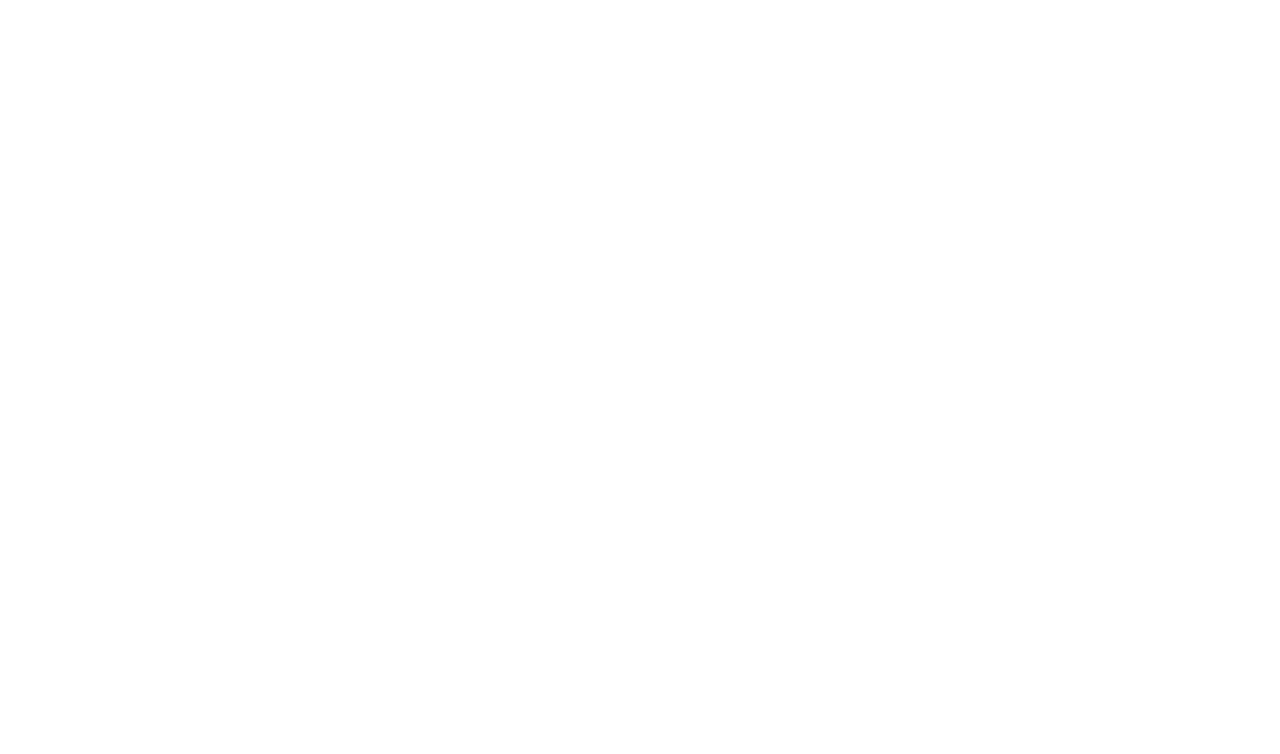
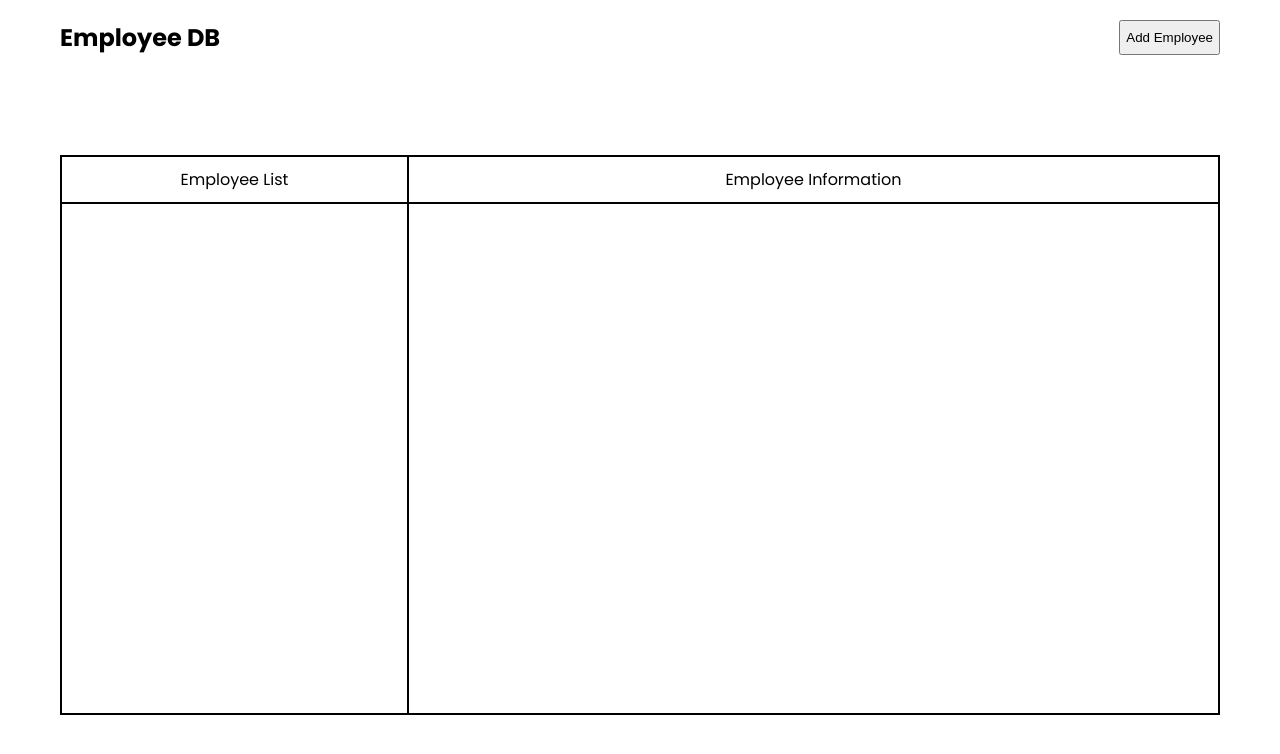
Before and after one commit to sravan-msk/Employee-DB, a plain HTML site: page index.html in a window 1280 px wide. Drawn offline with Linux system fonts and the light colour scheme.

Commit message:
Empolyee DB

```diff
--- a/index.html
+++ b/index.html
@@ -6,9 +6,26 @@
     <meta name="viewport" content="width=device-width, initial-scale=1.0">
     <title>Employee DB</title>
     <link rel="stylesheet" href="style.css">
+
 </head>
 
 <body>
+    <div class="container">
+        <section class="header">
+            <h2>Employee DB</h2>
+            <button id="addEmp">Add Employee</button>
+        </section>
+        <div class="empContainer">
+            <div class="empListcontainer">
+                <div class="empListHeading">Employee List</div>
+                <div id="empList"></div>
+            </div>
+            <div class="empInfoContainer">
+                <div class="empInfoHeading">Employee Information</div>
+                <div id="empInfo"></div>
+            </div>
+        </div>
+    </div>
     <script src="script.js"></script>
 </body>
 
--- a/style.css
+++ b/style.css
@@ -0,0 +1,68 @@
+@import url('https://fonts.googleapis.com/css2?family=Poppins:ital,wght@0,100;0,200;0,300;0,400;0,500;0,600;0,700;0,800;0,900;1,100;1,200;1,300;1,400;1,500;1,600;1,700;1,800;1,900&display=swap');
+
+* {
+    padding: 0;
+    margin: 0;
+    box-sizing: border-box;
+}
+
+html,
+body {
+    height: 100%;
+    width: 100%;
+    font-family: 'Poppins';
+}
+
+.container {
+    max-width: 1200px;
+    margin-inline: auto;
+    padding: 20px;
+    /* background-color: red; */
+}
+
+.header {
+    display: flex;
+    justify-content: space-between;
+}
+
+.empContainer {
+    margin-top: 100px;
+    display: flex;
+    border: 2px solid black;
+    height: 70vh;
+}
+
+.empListcontainer {
+    width: 30%;
+    border-right: 2px solid black;
+}
+
+.empListHeading {
+    text-align: center;
+    border-bottom: 2px solid black;
+    padding: 10px 20px;
+}
+
+#empList {
+    height: 60vh;
+    padding: 10px 20px;
+    overflow-y: scroll;
+}
+
+.empInfoContainer {
+    width: 70%;
+    text-align: center;
+}
+
+.empInfoHeading {
+    border-bottom: 2px solid black;
+    padding: 10px 20px;
+}
+
+#empInfo {
+    padding: 10px 20px;
+}
+
+#addEmp {
+    padding: 2px 5px;
+}
```
